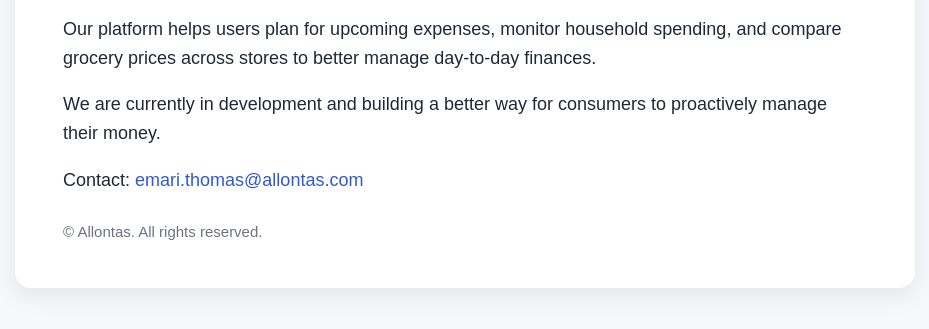
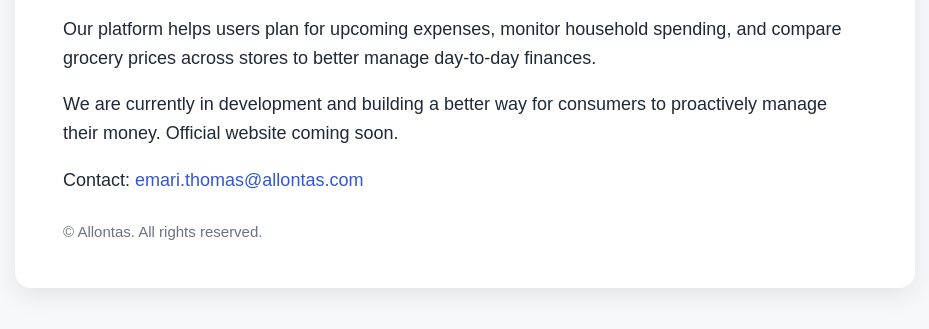
Before and after one commit to emarithomas/allontas-landing, a plain HTML site: page index.html in a window 1280 px wide. Shown: the part 315-644 px from the top of the page, without its empty margins (175-1104 px from the left). Drawn offline with Linux system fonts and the light colour scheme.

Commit message:
Update index.html

```diff
--- a/index.html
+++ b/index.html
@@ -68,7 +68,7 @@
       </p>
       <p>
         We are currently in development and building a better way for consumers to
-        proactively manage their money.
+        proactively manage their money. Official website coming soon.
       </p>
       <p>
         Contact: <a href="mailto:emari.thomas@allontas.com">emari.thomas@allontas.com</a>
```
